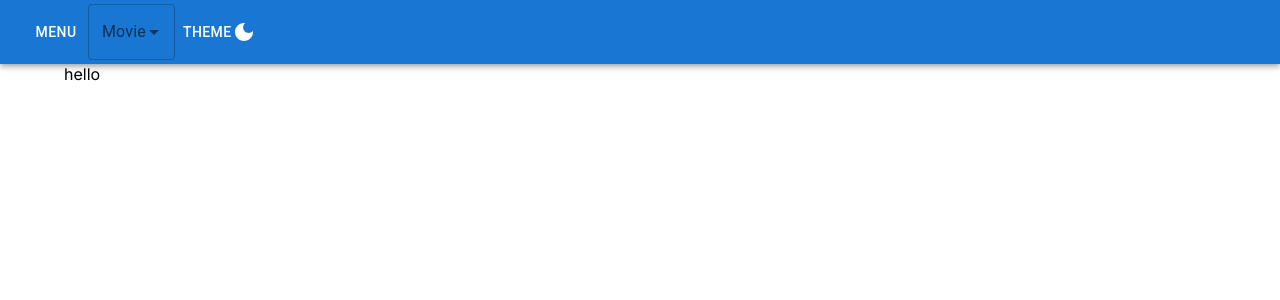
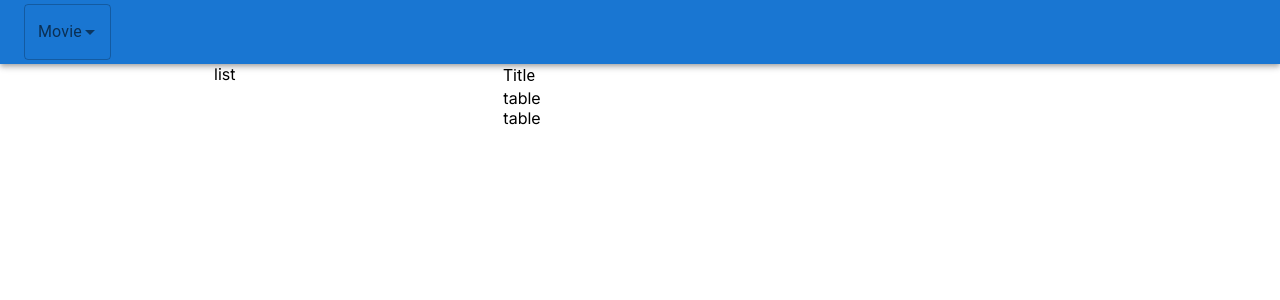
Before and after one commit to janegwaww/stark-tech-test, a Next.js app: page / in a window 1280 px wide. Shown: the top 300 px of the page. Built offline with nearby package versions, Linux system fonts and the light colour scheme.

Commit message:
feat: component structure

```diff
--- a/src/app/page.tsx
+++ b/src/app/page.tsx
@@ -6,28 +6,36 @@ import AppBar from "@mui/material/AppBar";
 import Box from "@mui/material/Box";
 import Container from "@mui/material/Container";
 import Toolbar from "@mui/material/Toolbar";
-import DarkModeIcon from "@mui/icons-material/DarkMode";
 import TextField from "@mui/material/TextField";
 import Autocomplete from "@mui/material/Autocomplete";
+import Grid from "@mui/material/Grid";
+import MenuList from "@/components/MenuList";
+import Title from "@/components/Title";
+import Chart from "@/components/Chart";
+import TableInfo from "@/components/TableInfo";
 
 export default function Home() {
   return (
     <Box>
       <AppBar position="static">
         <Toolbar>
-          <Button color="inherit">Menu</Button>
           <Autocomplete
             options={["The Godfather", "Pulp Fiction"]}
             renderInput={(params) => <TextField {...params} label="Movie" />}
           />
-          <Button color="inherit">
-            Theme
-            <DarkModeIcon />
-          </Button>
         </Toolbar>
       </AppBar>
-      <Container>
-        <div>{/* <Button variant="contained">Hello world</Button> */}hello</div>
+      <Container maxWidth="md">
+        <Grid container spacing={2}>
+          <Grid item xs={4}>
+            <MenuList />
+          </Grid>
+          <Grid item xs={8}>
+            <Title />
+            <Chart />
+            <TableInfo />
+          </Grid>
+        </Grid>
       </Container>
     </Box>
   );
--- /dev/null
+++ b/src/components/Chart.tsx
@@ -0,0 +1,5 @@
+import Box from "@mui/material/Box";
+
+export default function Chart() {
+  return <Box>table</Box>;
+}
--- /dev/null
+++ b/src/components/MenuList.tsx
@@ -0,0 +1,5 @@
+import Box from "@mui/material/Box";
+
+export default function MenuList() {
+  return <Box>list</Box>;
+}
--- /dev/null
+++ b/src/components/TableInfo.tsx
@@ -0,0 +1,5 @@
+import { Box } from "@mui/material";
+
+export default function () {
+  return <Box>table</Box>;
+}
--- /dev/null
+++ b/src/components/Title.tsx
@@ -0,0 +1,5 @@
+import Typography from "@mui/material/Typography";
+
+export default function Title() {
+  return <Typography>Title</Typography>;
+}
```
